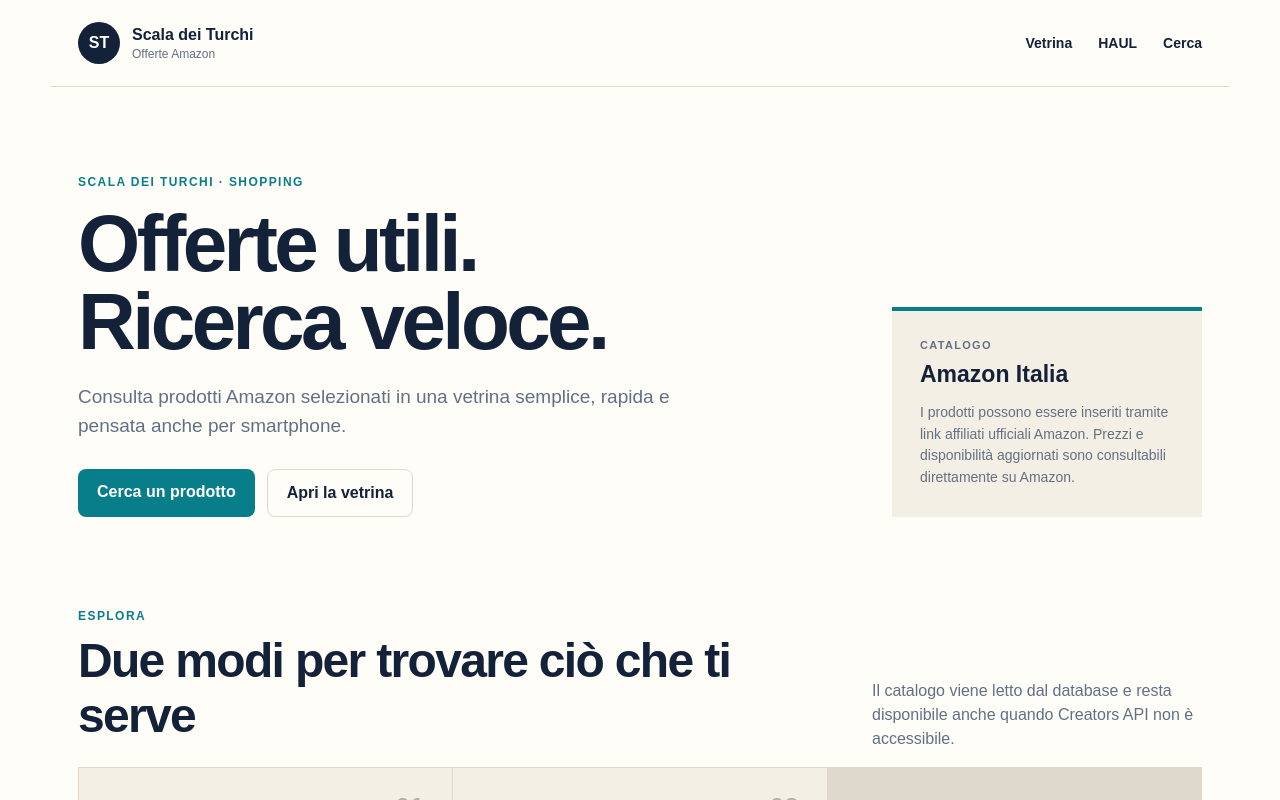
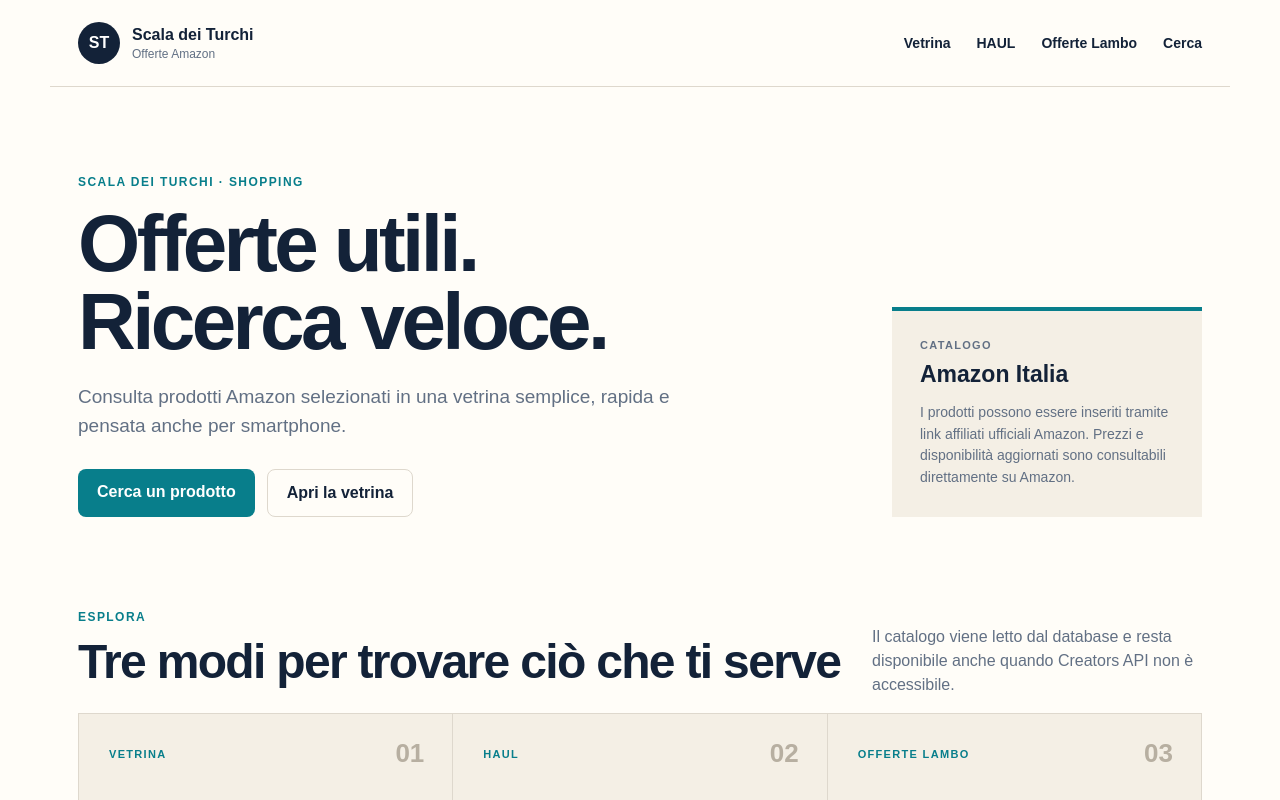
Before and after one commit to davimarz/ScaladeiturchiNext, a Next.js app: page / in a window 1280 px wide. Shown: the top 800 px of the page. Built offline with nearby package versions, Linux system fonts and the light colour scheme; no server answers; the database is empty.

Commit message:
Add Offerte Lambo to home navigation

```diff
--- a/src/app/page.tsx
+++ b/src/app/page.tsx
@@ -2,7 +2,8 @@ import ProductBrowser from "../components/ProductBrowser";
 
 const demoCards = [
   ["VETRINA", "In evidenza", "Il catalogo generale, separato dalle sezioni speciali."],
-  ["HAUL", "Amazon HAUL", "Prodotti importati dalla sezione HAUL di Amazon Italia."]
+  ["HAUL", "Amazon HAUL", "Prodotti importati dalla sezione HAUL di Amazon Italia."],
+  ["OFFERTE LAMBO", "Amazon Deals", "Prodotti importati dalla pagina Offerte di Amazon Italia."]
 ];
 
 export default function Home() {
@@ -14,7 +15,7 @@ export default function Home() {
           <span><strong>Scala dei Turchi</strong><small>Offerte Amazon</small></span>
         </a>
         <nav aria-label="Navigazione principale">
-          <a href="/vetrina">Vetrina</a><a href="/haul">HAUL</a><a href="#cerca">Cerca</a>
+          <a href="/vetrina">Vetrina</a><a href="/haul">HAUL</a><a href="/offerte-lambo">Offerte Lambo</a><a href="#cerca">Cerca</a>
         </nav>
       </header>
 
@@ -33,13 +34,13 @@ export default function Home() {
       </section>
 
       <section className="showcase" id="vetrina">
-        <div className="sectionHead"><div><p className="eyebrow">ESPLORA</p><h2>Due modi per trovare ciò che ti serve</h2></div><p>Il catalogo viene letto dal database e resta disponibile anche quando Creators API non è accessibile.</p></div>
+        <div className="sectionHead"><div><p className="eyebrow">ESPLORA</p><h2>Tre modi per trovare ciò che ti serve</h2></div><p>Il catalogo viene letto dal database e resta disponibile anche quando Creators API non è accessibile.</p></div>
         <div className="cards">
-          {demoCards.map(([tag,title,text],index) => <article key={tag}><span className="cardTag">{tag}</span><div className="cardNumber">0{index+1}</div><h3>{title}</h3><p>{text}</p><a href={tag === "VETRINA" ? "/vetrina" : "/haul"}>Esplora <span aria-hidden="true">→</span></a></article>)}
+          {demoCards.map(([tag,title,text],index) => <article key={tag}><span className="cardTag">{tag}</span><div className="cardNumber">0{index+1}</div><h3>{title}</h3><p>{text}</p><a href={tag === "VETRINA" ? "/vetrina" : tag === "HAUL" ? "/haul" : "/offerte-lambo"}>Esplora <span aria-hidden="true">→</span></a></article>)}
         </div>
       </section>
 
-      <ProductBrowser excludeCategories="haul,outlet" />
+      <ProductBrowser excludeCategories="haul,outlet,offerte-lambo" />
 
       <section className="notice"><strong>Trasparenza</strong><p>Scala dei Turchi partecipa al Programma Affiliazione Amazon. Alcuni link ai prodotti possono generare una commissione senza costi aggiuntivi per chi acquista.</p></section>
       <footer><strong>Scala dei Turchi</strong><span>Offerte Amazon · Italia</span></footer>
```
